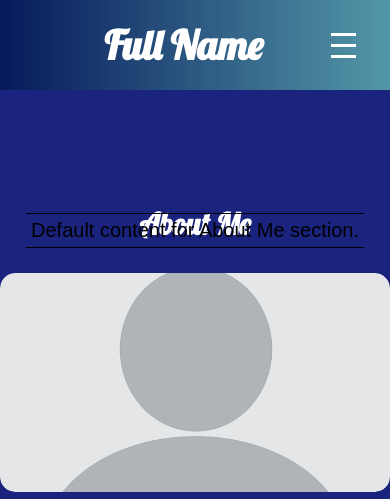
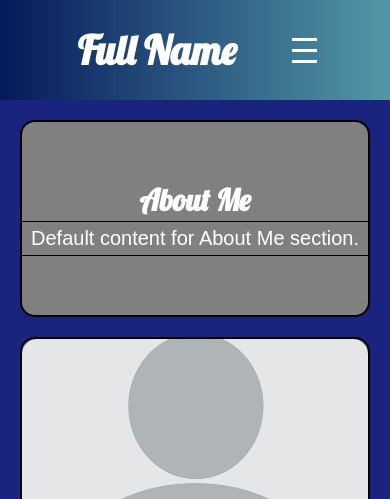
Before and after one commit to none-type/tattoo_website, a Django app: page / in a window 390 px wide. Shown: the top 499 px of the page. Run offline with Django 5.2, Linux system fonts and the light colour scheme; data comes from the database, SQL or seed files in the repository; both versions use the stored data as it was after the commit; data that the repository does not hold is empty.

Commit message:
responsive design, plural names

```diff
--- a/static/styles.css
+++ b/static/styles.css
@@ -45,7 +45,8 @@ html {
     width: 100vw; /* Full viewport width */
     justify-content: space-between;
     align-items: center; /* Vertically centers the navbar items */
-    min-height: 90px;
+    min-height: 100px;
+    max-height: 100px;
 }
 
 .name-head {
@@ -115,6 +116,7 @@ html {
         left: 0; /* Aligns the navbar to the left */
         right: 0; /* Aligns the navbar to the right */
         z-index: 1002; /* Higher value to keep it above other elements */
+        max-height: 500px;
     }
 
     .navbar-links {
@@ -134,8 +136,7 @@ html {
 
     .hamburger {
         display: flex;
-        position: absolute;
-        right: 20px;
+        position: relative;
     }
 
     .navbar {
@@ -152,30 +153,34 @@ html {
     min-height: 100vh; /* Ensures section fills the full viewport height */
     position: relative; /* Allows absolute positioning of child elements */
     display: flex; /* Flexbox layout */
-    justify-content: space-evenly; /* Evenly distributes space between items */
-    align-content: space-evenly; /* Aligns items evenly, only available with flex-wrap: wrap; */
+    justify-content: center; /* Evenly distributes space between items */
+    align-content: center; /* Aligns items evenly, only available with flex-wrap: wrap; */
+    align-items: center;
     flex-direction: row; /* Aligns items in a row */
-    background-color: rgba(26, 35, 126, 1.0); /* White background */
+    background-color: rgba(26, 35, 126, 1.0);
     margin: 0px; /* Removes default margin */
     width: 100%; /* Full width */
     flex-wrap: wrap; /* Wraps items onto a new line if necessary */
-    top: 90px; /* Pushes section down below navbar */
+    top: 100px; /* Pushes section down below navbar */
     padding-top: 100px; /* Adds space at the top of the section */
-    column-gap: 10px;
-    row-gap: 10px;
+    gap: 0.5rem;
+    padding: 20px;
 }
 
 /*////////////////////////*/
 /* about section */
 
 .box1 {
-    display: flex;
-    justify-content: center;
-    align-items: center;
-    width: 60rem; /* Adjust as needed */
-    height: auto; /* Height will be controlled by padding-bottom */
-    margin: 0 auto; /* Center the container */
-    max-width: 770px;
+    position: relative;
+    width: 100%;
+    max-width: 700px; /* Set max width */
+    min-width: 200px; /* Set min width */
+    aspect-ratio: 16 / 9; /* Maintains a 16:9 aspect ratio */
+    background-color: gray; /* Example background color */
+    overflow: hidden; /* In case you have content overflow */
+    margin: 0 auto; /* Centers the box */
+    border: 2px solid black;
+    border-radius: 15px;
 }
 
 .box1 p {
@@ -195,13 +200,16 @@ html {
 /* profile image */
 
 .box2 {
-    display: flex;
-    justify-content: center;
-    align-items: center;
-    width: 60rem; /* Adjust as needed */
-    height: auto; /* Height will be controlled by padding-bottom */
-    margin: 0 auto; /* Center the container */
-    max-width: 770px;
+    position: relative;
+    width: 100%;
+    max-width: 700px; /* Set max width */
+    min-width: 200px; /* Set min width */
+    aspect-ratio: 16 / 9; /* Maintains a 16:9 aspect ratio */
+    background-color: gray; /* Example background color */
+    overflow: hidden; /* In case you have content overflow */
+    margin: 0 auto; /* Centers the box */
+    border: 2px solid black;
+    border-radius: 15px;
 }
 
 .profile-image {
@@ -235,13 +243,15 @@ html {
 }
 
 p.profile-paragraph {
-    justify-content: center; /* Vertically centers text */
-    text-align: center; /* Centers text horizontally */
+    color: white;
+    align-items: flex-start; /* Aligns items at the top */
+    justify-content: center; /* Centers items vertically */
     font-size: 20px; /* Font size */
     font-family: sans-serif; /* Font style */
     border-top: solid 1px black; /* Top border */
     border-bottom: solid 1px black; /* Bottom border */
     padding: 5px; /* Padding inside the paragraph */
+    margin-top: 20px;
 }
 
 
--- a/webapp/models.py
+++ b/webapp/models.py
@@ -1,15 +1,27 @@
 from django.db import models
 
 class ProfileImage(models.Model):
-	image = models.ImageField(upload_to='profile_images/', default='default.png')
+    image = models.ImageField(upload_to='profile_images/', default='default.png')
+
+    class Meta:
+        verbose_name = "Profile Image"
+        verbose_name_plural = "Profile Image"
 
 class ProfileVideo(models.Model):
-	video = models.FileField(upload_to='profile_videos/', blank=True, null=True)
+    video = models.FileField(upload_to='profile_videos/', blank=True, null=True)
+
+    class Meta:
+        verbose_name = "Profile Video"
+        verbose_name_plural = "Profile Video"
 
 class GalleryImage(models.Model):
     title = models.CharField(max_length=100, blank=True)
     image = models.ImageField(upload_to='gallery/')
     created_at = models.DateTimeField(auto_now_add=True)
+
+    class Meta:
+        verbose_name = "Gallery Image"
+        verbose_name_plural = "Gallery Images"
 
     def __str__(self):
         return self.title or f"Image {self.id}"
@@ -17,11 +29,19 @@ class GalleryImage(models.Model):
 class AboutMe(models.Model):
     content = models.TextField()
 
+    class Meta:
+        verbose_name = "About Me Text"
+        verbose_name_plural = "About Me Text"
+
     def __str__(self):
         return 'About Me Section'
 
 class ServicesText(models.Model):
     content = models.TextField()
 
+    class Meta:
+        verbose_name = "Services Text"
+        verbose_name_plural = "Services Text"
+
     def __str__(self):
         return 'Services Info'
--- a/webapp/templates/index.html
+++ b/webapp/templates/index.html
@@ -21,7 +21,7 @@
 
 </head>
 <body>
-	<nav class="navbar" id='home'>
+	<nav class="navbar" id="home">
 		<h1 class="name-head">Full Name</h1>
 	    <ul class="navbar-links">
 
@@ -100,11 +100,11 @@
 			<h1 class="centered-text">
 			Services
 			</h1>
-			<p class="profile-paragraph">
+			<p class="services-paragraph">
 		        {% if services_info %}
 		            {{ services_info.content }}
 		        {% else %}
-		            Default content for About Me section.
+		            Default content for Services section.
 		        {% endif %}
 		    </p>
 		</div>
@@ -125,6 +125,7 @@
 		    <span class="modal-close" onclick="closeModal()">&times;</span>
 		    <img id="modal-image" alt="Full Size Image">
 		</div>
+	</div>
 		<div class="contact-section" id="contact">
 		    <div class="footer-heading">Contact Info</div>
 		    <div class="contact-text">
@@ -148,7 +149,7 @@
 		        </div>
 		    </div>
 		</div>
-	</div>
+
 	<script>
         // Get all gallery images
 		const galleryItems = document.querySelectorAll('.grid-item img');
```
Also changed, not shown: other parts of static/styles.css (+52 -48 lines), db.sqlite3, media/gallery/dummy_1920x1080_ffffff_6b1596_9cCiUE8.png (added), webapp/migrations/0006_alter_aboutme_options_alter_galleryimage_options_and_more.py (added).
